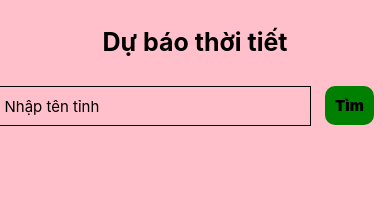
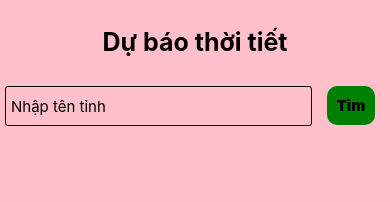
Before and after one commit to trongho169/Re_Working, a React Native app: screen / in a window 390 px wide. Shown: the top 202 px of the page. Built offline with nearby package versions, Linux system fonts and the light colour scheme.

Commit message:
update textInpit and button

```diff
--- a/src/components/Test1.js
+++ b/src/components/Test1.js
@@ -27,7 +27,8 @@ export default class Test1 extends Component {
             </TouchableOpacity>
           </View>
         </View>
-      </SafeAreaView>    );
+      </SafeAreaView>
+    );
   }
 }
 const styles = StyleSheet.create({
@@ -38,7 +39,6 @@ const styles = StyleSheet.create({
     width: '20%',
     alignItems: 'center',
     marginTop: 2,
-    marginRight: 3,
   },
   containerTextInput: {
     width: '80%',
@@ -46,11 +46,12 @@ const styles = StyleSheet.create({
   },
   textInput: {
     borderWidth: 1,
+    borderRadius: 3,
+    marginLeft: 5,
     height: 40,
     fontSize: 15,
     paddingHorizontal: 5,
   },
-
   TouchSearch: {
     padding: 10,
     backgroundColor: 'green',
```
